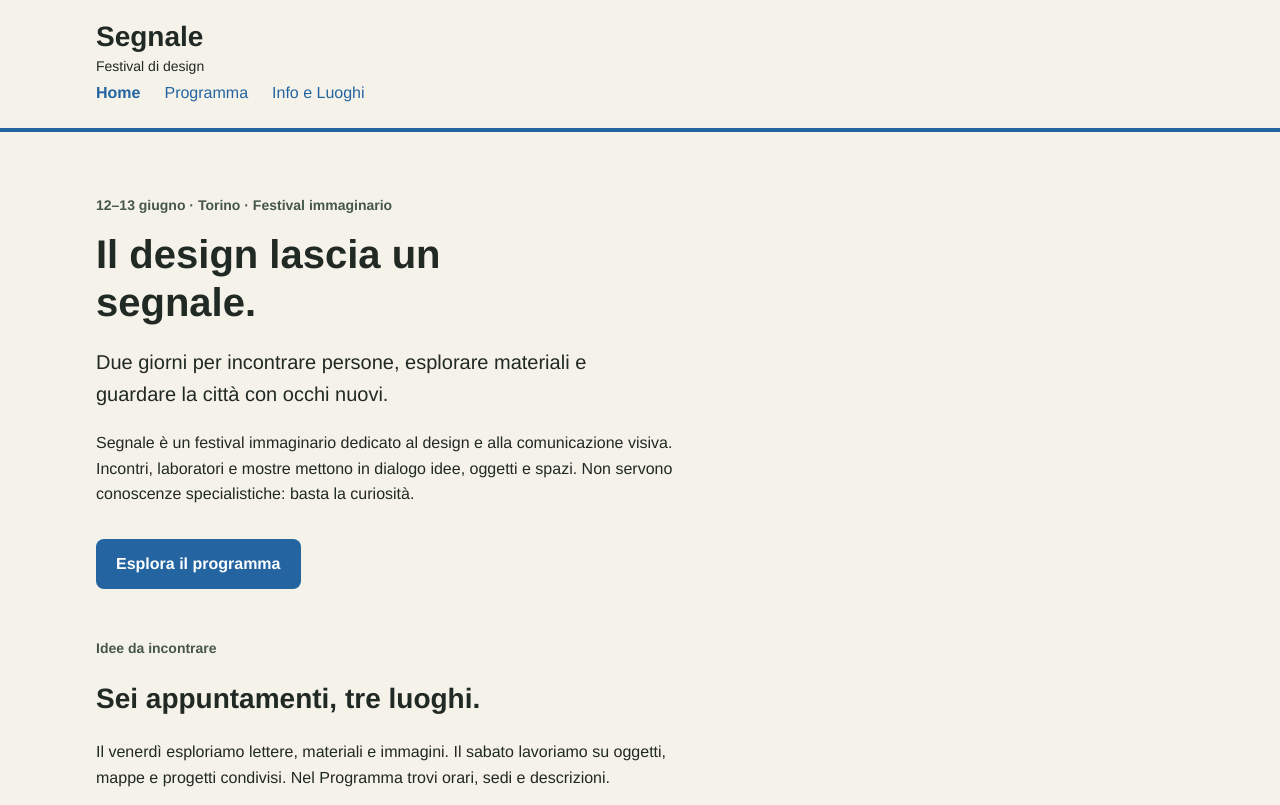
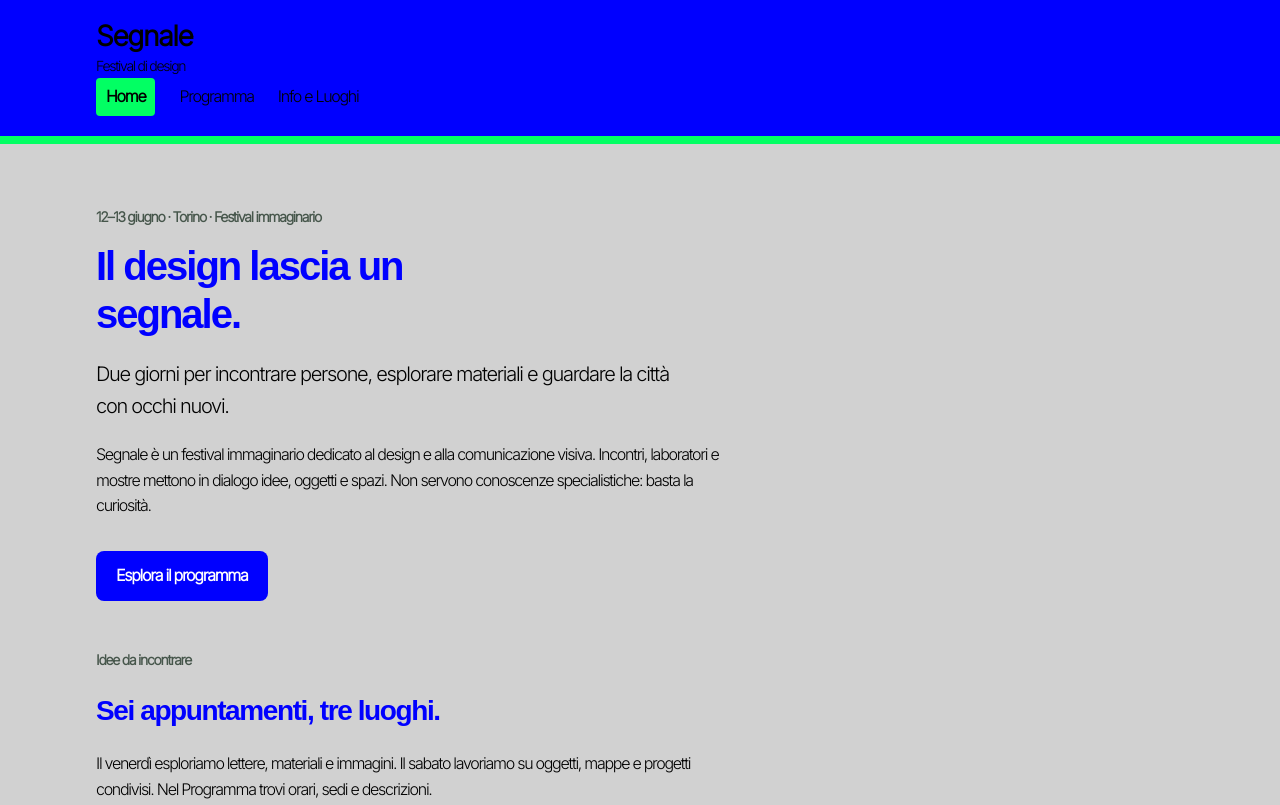
Before and after one commit to luccnt/festival-segnale, a plain HTML site: page index.html in a window 1280 px wide. Shown: the top 805 px of the page. Drawn offline with Linux system fonts and the light colour scheme; a web font is replaced by a local one.

Commit message:
cambio stile

```diff
--- a/style.css
+++ b/style.css
@@ -2,13 +2,17 @@
    Lavoreremo su collegamenti, CSS condiviso e disposizione delle schede. */
 
 /* Scelte comuni: ogni regola usa var() per richiamarne il valore. */
+@import url('https://fonts.googleapis.com/css2?family=Boldonse&family=Inter:wght@300&display=swap');
+
 :root {
-  --colore-primario: #2364a1;
-  --colore-primario-scuro: #0f2942;
-  --colore-sfondo: #f5f2e9;
-  --colore-testo: #202923;
-  --font-testo: Helvetica, Helvetica, sans-serif;
-  --font-titoli: Helvetica Bold, "Helvetica", sans-serif;
+  --colore-primario: #0000FF;
+  --colore-primario-scuro: #0000CC;
+  --colore-sfondo: #d1d1d1;
+  --colore-testo: #000000;
+  --colore-contrasto-1: #02FF63;
+  --colore-contrasto-2: #EF4D76;
+  --font-testo: 'Inter', sans-serif;
+  --font-titoli: 'Boldonse', sans-serif;
 }
 
 * {
@@ -22,6 +26,7 @@ body {
   font-family: var(--font-testo);
   font-size: 1rem;
   line-height: 1.6;
+  letter-spacing: -0.08em;
 }
 
 a {
@@ -45,11 +50,12 @@ a:focus-visible {
 
 .site-header {
   padding: 1.25rem 0;
-  border-bottom: 4px solid var(--colore-primario);
+  border-bottom: 8px solid var(--colore-contrasto-1);
   position: sticky;
   top: 0;
   z-index: 1000;
-  background-color: var(--colore-sfondo);
+  background-color: var(--colore-primario);
+
 }
 
 .brand {
@@ -77,13 +83,18 @@ nav {
 
 nav a {
   display: inline-block;
+  color: var(--colore-testo);
   text-decoration: none;
   padding: 2px 0;
   margin: 0;
 }
 
 nav a[aria-current="page"] {
-  font-weight: bold;
+ font-weight: bold;
+ background-color: var(--colore-contrasto-1);
+  border: 2px solid var(--colore-contrasto-1);
+  padding: 0.25rem 0.5rem;
+  border-radius: 0.25rem;
 }
 
 .intro {
@@ -101,6 +112,8 @@ h1,
 h2,
 h3 {
   font-family: var(--font-titoli);
+  color: var(--colore-primario);
+  letter-spacing: -0.05em;
   line-height: 1.2;
 }
 
```
